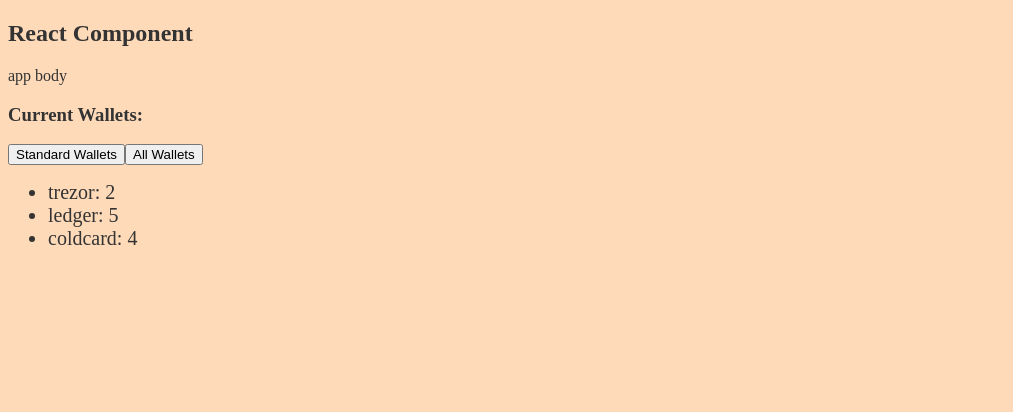
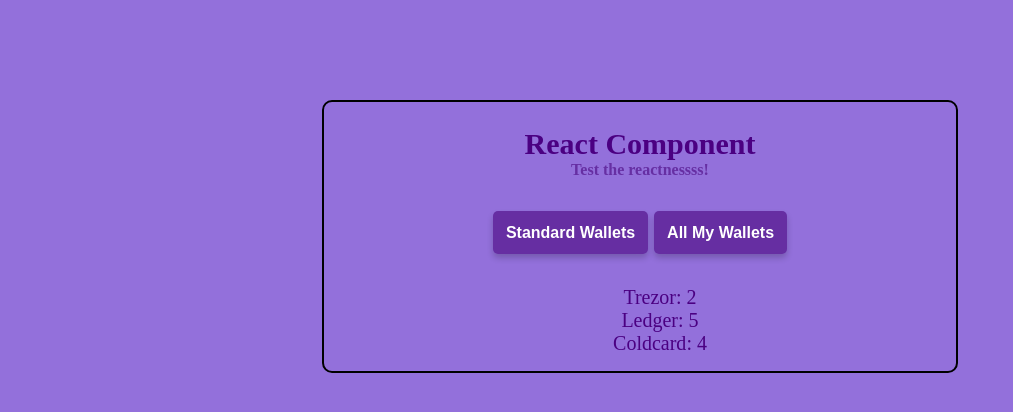
Before and after one commit to sjorsvanheuveln/express-react-boilerplate, a React app: page / in a window 1280 px wide. Shown: the top 412 px of the page, without its empty margins (0-1013 px from the left). Built offline with nearby package versions, Linux system fonts and the light colour scheme; the HTML template or start-up script is replaced by a standard one.

Commit message:
PostCSS + styling homepage

```diff
--- /dev/null
+++ b/index.js
@@ -0,0 +1 @@
+const headline = 'welcome to the webpage';
--- a/package.json
+++ b/package.json
@@ -25,6 +25,9 @@
     "babel-loader": "^8.2.2",
     "css-loader": "^5.2.4",
     "mini-css-extract-plugin": "^1.6.0",
+    "postcss": "^8.2.15",
+    "postcss-loader": "^5.2.0",
+    "postcss-preset-env": "^6.7.0",
     "sass": "^1.32.13",
     "sass-loader": "^11.1.1",
     "webpack": "^5.36.2",
--- /dev/null
+++ b/postcss.config.js
@@ -0,0 +1,3 @@
+module.exports = {
+	plugins: [require('postcss-preset-env')],
+}
--- a/src/components/App.jsx
+++ b/src/components/App.jsx
@@ -3,9 +3,9 @@ import TestComponent from './TestComponent';
 
 const App = () => {
   return (
-    <div>
+    <div class="app-container">
       <h2>React Component</h2>
-      <p>app body</p>
+      <p>Test the reactnessss!</p>
       <TestComponent />
     </div>
   );
--- a/src/components/TestComponent.jsx
+++ b/src/components/TestComponent.jsx
@@ -1,16 +1,16 @@
 import { useState } from "react";
 
 const standardWallets = {
-  trezor: 2,
-  ledger: 5,
-  coldcard: 4,
+  Trezor: 2,
+  Ledger: 5,
+  Coldcard: 4,
 };
 
 // ES7 Object spread example
 const allWallets = {
   ...standardWallets,
-  wasabi: 1,
-  exodus: 1,
+  Wasabi: 1,
+  Exodus: 1,
 };
 
 const TestComponent = () => {
@@ -18,10 +18,9 @@ const TestComponent = () => {
 
   return (
     <div>
-      <h3>Current Wallets:</h3>
       <button onClick={() => setWallet(standardWallets)}>Standard Wallets</button>
       <button onClick={() => setWallet(allWallets)}>
-        All Wallets
+        All My Wallets
       </button>
 
       <ul>
--- a/src/styles/_global.scss
+++ b/src/styles/_global.scss
@@ -3,6 +3,7 @@
 body {
   color: var(--text);
   background-color: variables.$bg;
+  text-align: center;
 }
 
 h1 {
--- a/src/styles/_variables.scss
+++ b/src/styles/_variables.scss
@@ -1,5 +1,5 @@
 :root {
-	--text: #333
+	--text: white
 }
 
-$bg: peachpuff;
+$bg: mediumpurple;
--- a/src/styles/index.scss
+++ b/src/styles/index.scss
@@ -1,5 +1,46 @@
 @use "global";
+
+body {
+	font-family: Futura;
+}
 
 ul > li {
 	font-size: 20px;
+	list-style-type: none;
 }
+
+p {
+	margin-top: 0;
+	color: hsl(274,96%,25%, 0.6);
+	font-weight: bold;
+}
+
+h1, h2 {
+	margin-bottom: 0;
+	font-size: 60px
+}
+
+.app-container {
+	color: indigo;
+	h2 {
+		font-size: 30px;
+
+	}
+	border: 2px solid black;
+	border-radius: 10px;
+	margin: 100px auto;
+  width: 50%;
+
+}
+
+button {
+	margin: 1rem 0.2rem;
+	padding: 0.8rem;
+	font-size: 16px;
+	font-weight: bold;
+	color: white;
+	border: 0px;
+	border-radius: 5px;
+	background-color: hsl(274,96%,25%, 0.6);
+	box-shadow: 0 4px 6px hsla(0, 0%, 0%, 0.2);
+}
--- a/webpack.config.js
+++ b/webpack.config.js
@@ -28,7 +28,12 @@ module.exports = {
     rules: [
       {
         test: /\.scss$/,
-        use: [MiniCssExtractPlugin.loader, 'css-loader', 'sass-loader'],
+        use: [
+          MiniCssExtractPlugin.loader,
+          'css-loader',
+          'postcss-loader',
+          'sass-loader'
+          ],
       },
       {
         test: /\.jsx?$/,
```
Also changed, not shown: .browserslistrc (added), views/index.ejs, 2 other files (tests, documents, lock files or other folders).
